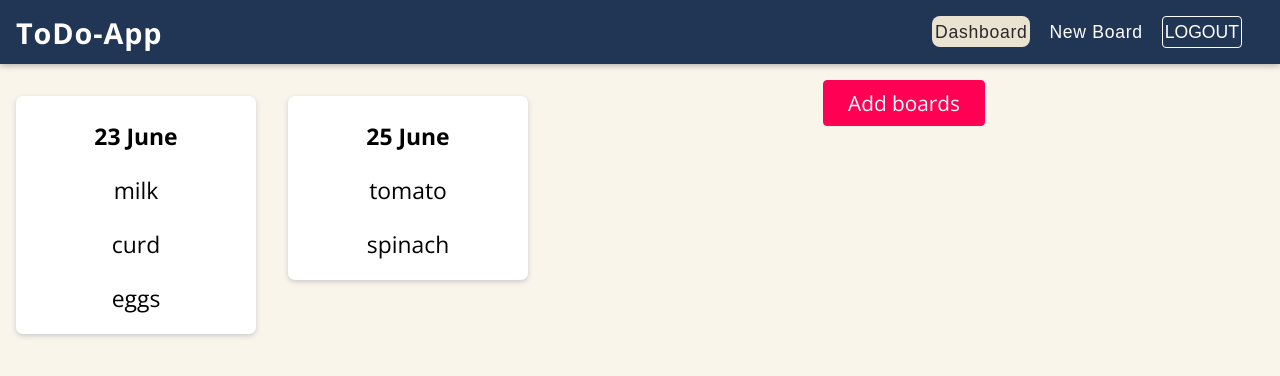
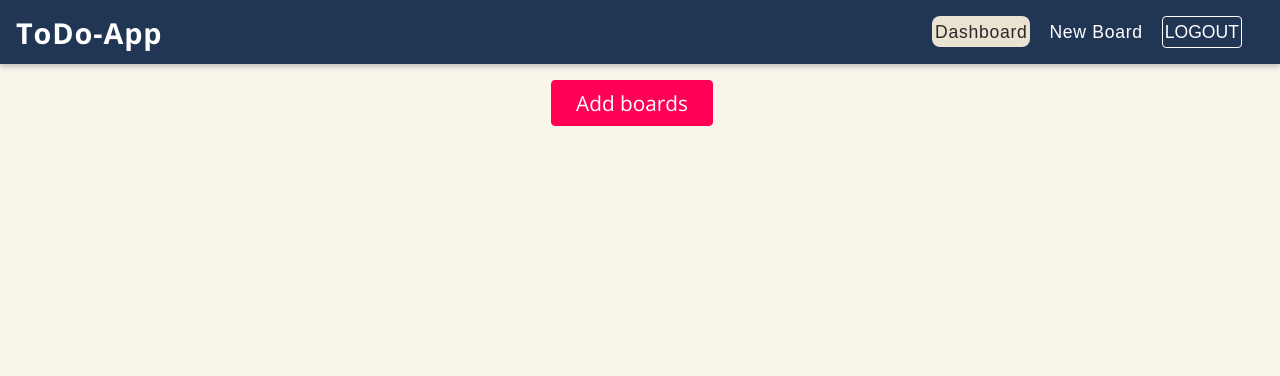
Before and after one commit to Aakash-mishra2/todo-app-assignment, a React (Create React App) app: page / in a window 1280 px wide. Shown: the top 376 px of the page. Built offline with nearby package versions, Linux system fonts and the light colour scheme; a web font is replaced by a local one.

Commit message:
boards state on dashboard

```diff
--- a/src/boards/dashboard.js
+++ b/src/boards/dashboard.js
@@ -1,7 +1,7 @@
 import SingleBoard from './singleBoard';
 import './styles/dashboard.css';
-
-import { addTodo, deleteTodo, createBoard, deleteBoard } from '../features/boardSlice';
+import { useState } from 'react';
+import { createBoard } from '../features/boardSlice';
 import { useSelector, useDispatch } from 'react-redux';
 import Button from '../shared/formElements/Button';
 
@@ -9,19 +9,7 @@ import Button from '../shared/formElements/Button';
 const Dashboard = () => {
     const dispatch = useDispatch();
     const allBoards2 = useSelector((state) => state.boards.boards);
-
-    const allBoards = [
-        {
-            id: 'c1',
-            date: '23 June',
-            todo: ["milk", "curd", "eggs"]
-        },
-        {
-            id: 'c2',
-            date: '25 June',
-            todo: ["tomato", "spinach"]
-        }
-    ]
+    const [boards, setBoards] = useState();
     const addBoards = () => {
         dispatch(createBoard(
             {
@@ -37,18 +25,19 @@ const Dashboard = () => {
                 todo: ["tomato", "spinach"]
             }
         ));
-        console.log(allBoards2);
+        setBoards(allBoards2);
     }
 
     return (
 
         <div>
             <Button onClick={addBoards}>Add boards</Button>
-            {allBoards.map((item) => (
+            {boards && boards.map((item) => (
                 <SingleBoard
+                    key = {item.id}
                     id={item.id}
                     date={item.date}
-                    things={item.todo}
+                    things={item.leftTodo}
                 />
             )
             )}
--- a/src/boards/singleBoard.js
+++ b/src/boards/singleBoard.js
@@ -2,6 +2,8 @@ import './styles/singleBoard.css';
 
 const SingleBoard = (props) => {
     return (
+
+
         <div className="note"
             onClick={() => {
                 props.whenClicked(props.id);
@@ -9,7 +11,6 @@ const SingleBoard = (props) => {
             <h1>
                 {props.date}
             </h1>
-            {props.things.map(x => <p>{x}</p>)}
         </div>
     )
 }
--- a/src/features/boardSlice.js
+++ b/src/features/boardSlice.js
@@ -9,12 +9,7 @@ import { createSlice } from "@reduxjs/toolkit";
 //     },
 // ];
 const initialState = {
-    boards: [{
-        id: '',
-        date: '',
-        completeTodo: [],
-        incompleteTasks: [],
-    }],
+    boards: [],
 };
 
 const boardSlice = createSlice({
@@ -27,7 +22,12 @@ const boardSlice = createSlice({
             const id = action.payload.name;
             const date = action.payload.date;
             const incompleteTasks = action.payload.todo;
-            const newBoard = {id: id, date: date, leftTodo: incompleteTasks,};
+            const newBoard = {
+                id: id,
+                date: date,
+                leftTodo: incompleteTasks,
+                doneTodo: [],
+            };
             state = state.boards.push(newBoard);
         },
         deleteBoard: {}
```
